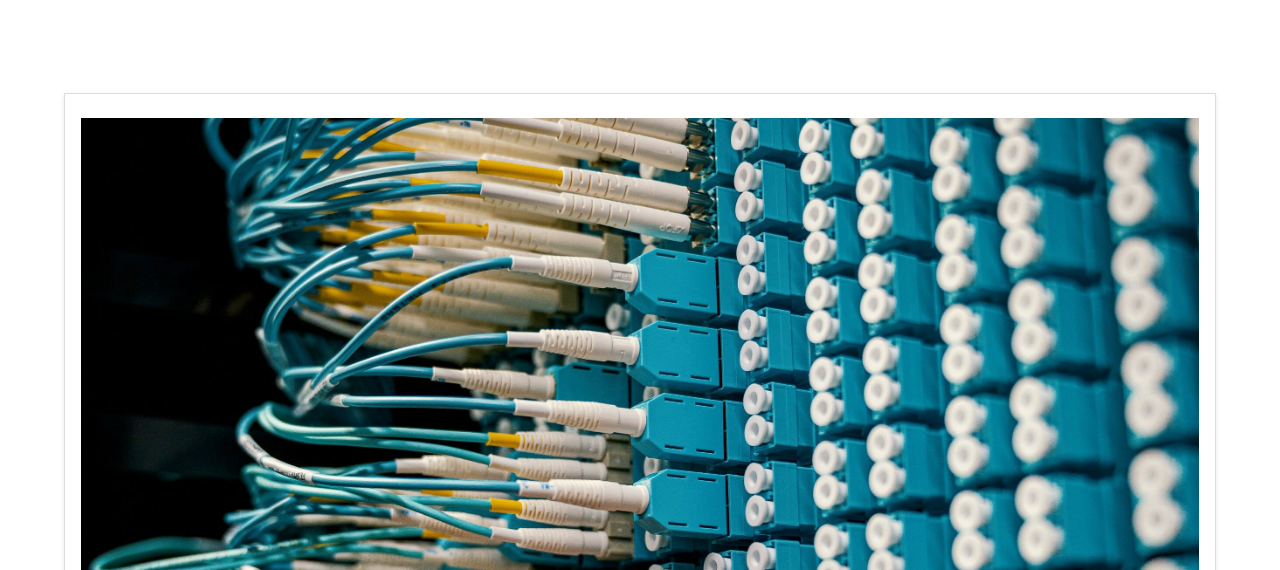
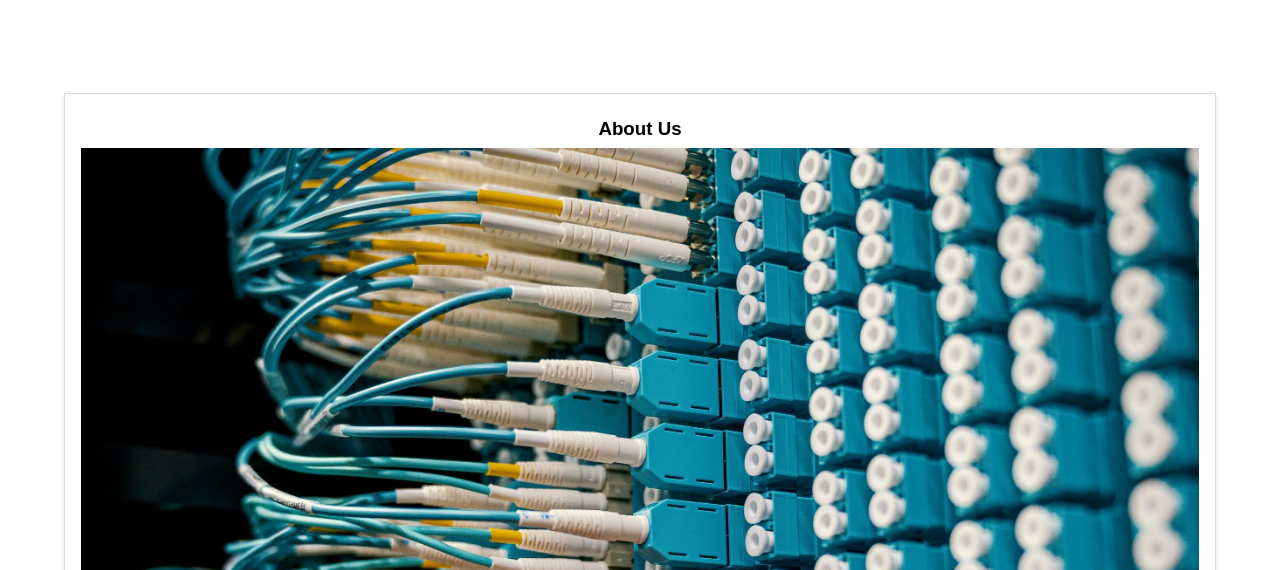
Before and after one commit to 260456141/Novaglobaltech.github.io, a plain HTML site: page index.html in a window 1280 px wide. Shown: the part 230-800 px from the top of the page. Drawn offline with Linux system fonts and the light colour scheme.

Commit message:
Update index.html

```diff
--- a/index.html
+++ b/index.html
@@ -36,7 +36,7 @@
         <div class="container">
             <div class="product-grid">
                 <div class="product-card">
-                    <h3></h3>
+                    <h3>About Us</h3>
                     <img src="product1.jpg" alt="Product 1"width="3000" height="500">
                     <h3>Who We Are:</h3>
                     <p>At Novaglobal Tech, we are a premier technology reseller committed to delivering exceptional technology products and services. Our mission is to connect consumers with cutting-edge tech solutions that enhance their everyday lives.</p>
```
